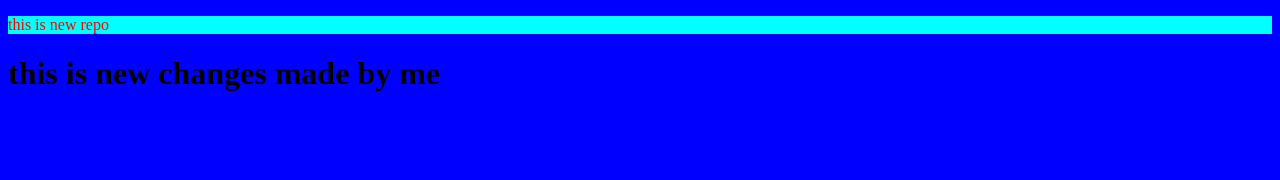
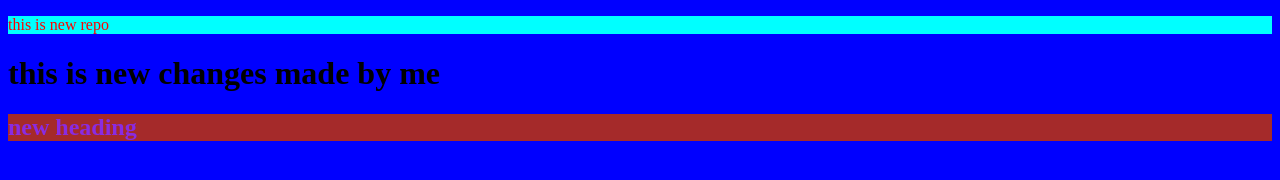
Before and after one commit to SyedaAmnaRafi/home, a plain HTML site: page index.html in a window 1280 px wide. Drawn offline with Linux system fonts and the light colour scheme.

```diff
--- a/index.html
+++ b/index.html
@@ -16,3 +16,4 @@
 
 
 <h1>this is new changes made by me</h1>
+<h2> new heading</h2>
--- a/style.css
+++ b/style.css
@@ -5,3 +5,7 @@
 body{
     background-color: blue;
 }
+h2{
+    color: blueviolet;
+    background-color: brown;
+}
```
Also changed, not shown: script.js (added).
